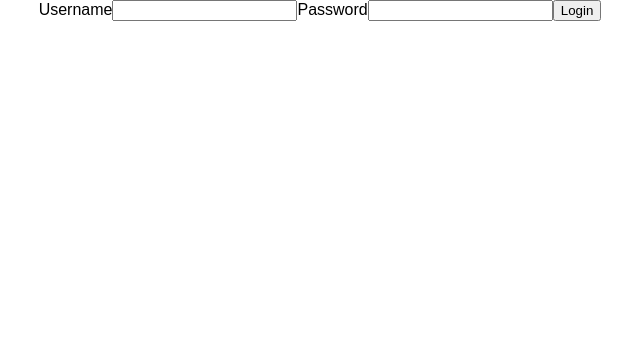
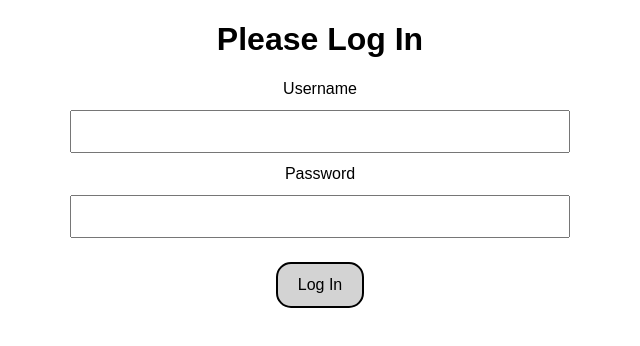
Before and after one commit to e4c5Nf3d6/phase-5-project, a React app in the folder client/: page /login in a window 1280 px wide. Shown: the whole page, without its empty margins (320-960 px from the left). Built offline with nearby package versions, Linux system fonts and the light colour scheme; no server answers.

Commit message:
adjustments to login component and navbar

```diff
--- a/client/src/components/Login.js
+++ b/client/src/components/Login.js
@@ -39,6 +39,7 @@ function Login() {
 
     return (
         <div>
+            <h1>Please Log In</h1>
             <form onSubmit={formik.handleSubmit}>
                 {showError ? <p style={{ color: "red" }}>Invalid username or password</p> : null}
                 <label htmlFor="username">Username</label>
@@ -61,7 +62,7 @@ function Login() {
                     onBlur={formik.handleBlur}
                 />
                 {formik.touched.password && formik.errors.password ? <p style={{ color: "red" }}>{formik.errors.password}</p> : null}
-                <button type="submit">Login</button>
+                <button id="login-button" type="submit">Log In</button>
             </form>
         </div>
     );
--- a/client/src/index.css
+++ b/client/src/index.css
@@ -4,6 +4,38 @@ body {
     text-align: center;
     color: black;
     background-color: white;
+}
+
+form {
+    display: block;
+    text-align: center;
+}
+
+input[type=text] {
+    width: 500px;
+    padding: 12px 20px;
+    margin: 12px auto;
+    display: block;
+    box-sizing: border-box;
+}
+
+input[type=password] {
+    width: 500px;
+    padding: 12px 20px;
+    margin: 12px auto;
+    display: block;
+    box-sizing: border-box;
+}
+
+#login-button {
+    background-color: lightgray;
+    border: 2px solid black;
+    color: black;
+    padding: 12px 20px;
+    margin: 12px;
+    font-size: 16px;
+    cursor: pointer;
+    border-radius: 15px;
 }
 
 #navbar {
```
Also changed, not shown: client/src/components/NavBar.js (+0 -9 lines).
